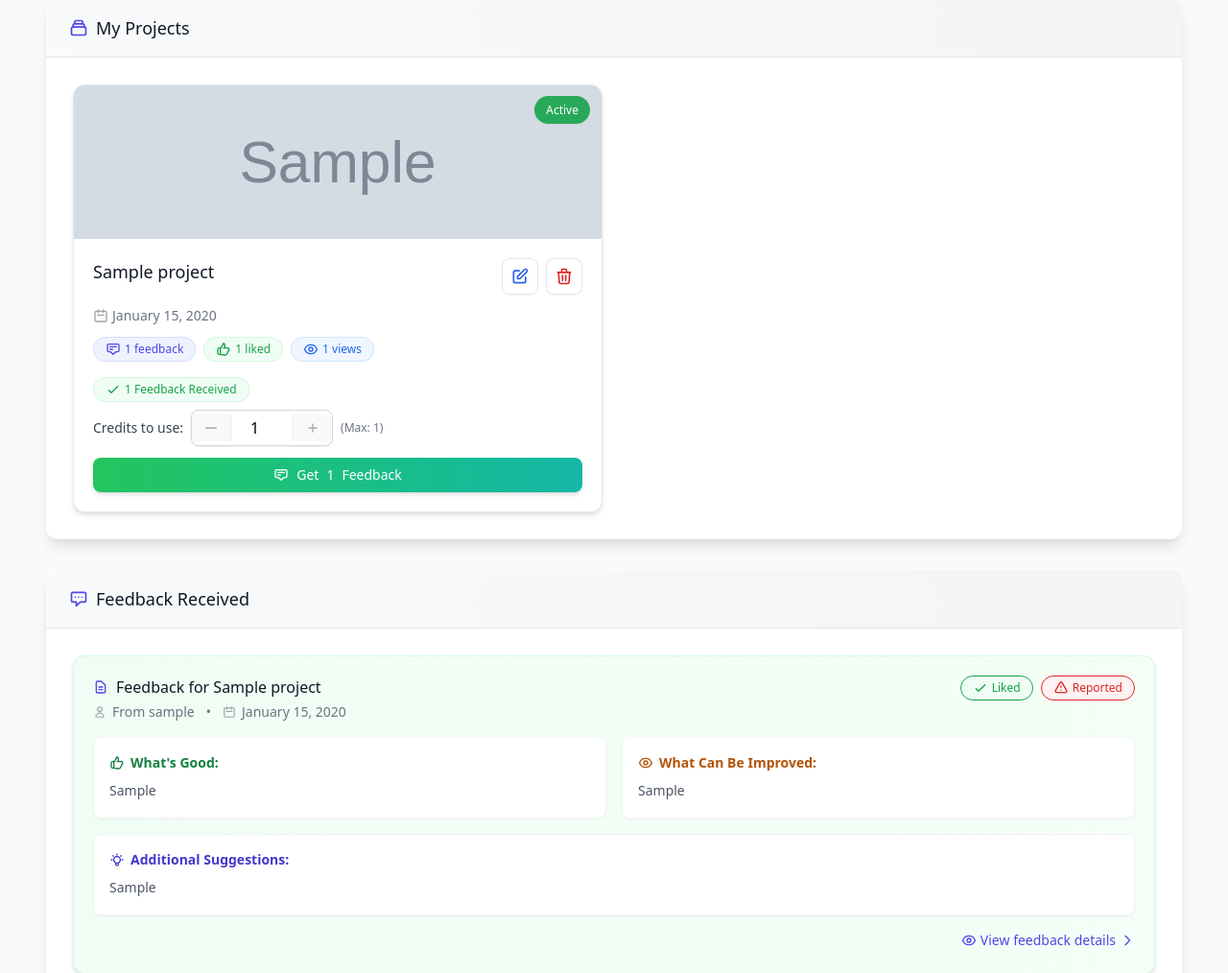
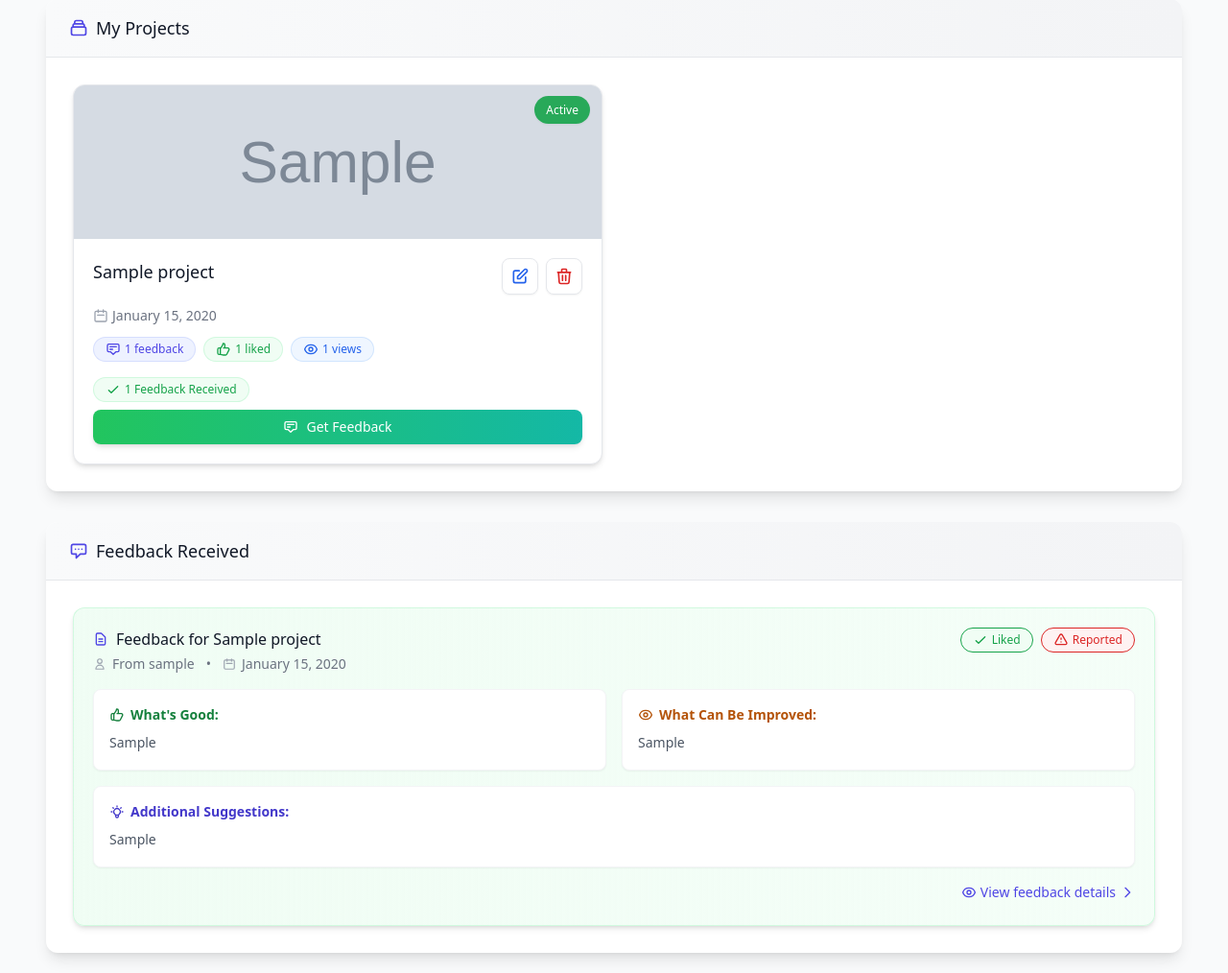
Before and after one commit to Ernosto0/Feedbackloop, a Django app: page /profile/ in a window 1280 px wide. Shown: the part 737-1751 px from the top of the page at 96% size. Run offline with Django 5.2, Linux system fonts and the light colour scheme; a user stored in the database is signed in; tables that the repository leaves empty hold one stand-in row (values such as "Sample post"); grey boxes marked "Sample" are stand-in pictures; data that the repository does not hold is empty; some libraries are stand-ins or nearby versions.

Commit message:
Refactor profile template to streamline feedback request process + bug fix

```diff
--- a/templates/core/profile.html
+++ b/templates/core/profile.html
@@ -238,61 +238,17 @@
                                 </div>
                                 {% endif %}
 
-                                {% if user.profile.credits > 0 %}
-                                <div class="flex items-center gap-2 mb-3">
-                                    <label for="credit-input-{{ project.id }}" class="text-sm font-medium text-gray-700">Credits to use:</label>
-                                    <div class="flex items-center border border-gray-300 rounded-lg overflow-hidden shadow-sm">
-                                        <button
-                                            type="button"
-                                            onclick="decrementCredits('credit-input-{{ project.id }}')"
-                                            class="px-3 py-1.5 bg-gray-100 hover:bg-gray-200 border-r border-gray-300 focus:outline-none transition-colors"
-                                            aria-label="Decrease credits">
-                                            <svg xmlns="http://www.w3.org/2000/svg" class="h-4 w-4 text-gray-600" fill="none" viewBox="0 0 24 24" stroke="currentColor">
-                                                <path stroke-linecap="round" stroke-linejoin="round" stroke-width="2" d="M20 12H4" />
-                                            </svg>
-                                        </button>
-                                        <input
-                                            type="number"
-                                            id="credit-input-{{ project.id }}"
-                                            min="1"
-                                            max="{{ user.profile.credits }}"
-                                            value="1"
-                                            class="w-16 py-1.5 px-2 text-center focus:outline-none focus:ring-1 focus:ring-indigo-500"
-                                            aria-label="Number of credits">
-                                        <button
-                                            type="button"
-                                            onclick="incrementCredits('credit-input-{{ project.id }}', {{ user.profile.credits }})"
-                                            class="px-3 py-1.5 bg-gray-100 hover:bg-gray-200 border-l border-gray-300 focus:outline-none transition-colors"
-                                            aria-label="Increase credits">
-                                            <svg xmlns="http://www.w3.org/2000/svg" class="h-4 w-4 text-gray-600" fill="none" viewBox="0 0 24 24" stroke="currentColor">
-                                                <path stroke-linecap="round" stroke-linejoin="round" stroke-width="2" d="M12 6v12M6 12h12" />
-                                            </svg>
-                                        </button>
-                                    </div>
-                                    <span class="text-xs text-gray-500">(Max: {{ user.profile.credits }})</span>
-                                </div>
 
-                                <button
-                                    onclick="getFeedback({{ project.id }}, this, document.getElementById('credit-input-{{ project.id }}').value)"
-                                    class="w-full flex items-center justify-center gap-2 bg-gradient-to-r from-green-500 to-teal-500 hover:from-green-600 hover:to-teal-600 text-white py-2 px-4 rounded-lg shadow-md transition-all duration-300 transform hover:scale-[1.02] text-sm font-medium">
+
+                                <a href="{% url 'get_feedback_page' project_id=project.id %}"
+                                   class="w-full flex items-center justify-center gap-2 bg-gradient-to-r from-green-500 to-teal-500 hover:from-green-600 hover:to-teal-600 text-white py-2 px-4 rounded-lg shadow-md transition-all duration-300 transform hover:scale-[1.02] text-sm font-medium">
                                     <svg xmlns="http://www.w3.org/2000/svg" class="h-4 w-4" fill="none" viewBox="0 0 24 24" stroke="currentColor">
                                         <path stroke-linecap="round" stroke-linejoin="round" stroke-width="2" d="M7 8h10M7 12h4m1 8l-4-4H5a2 2 0 01-2-2V6a2 2 0 012-2h14a2 2 0 012 2v8a2 2 0 01-2 2h-3l-4 4z" />
                                     </svg>
-                                    Get <span id="credit-count-{{ project.id }}">1</span> Feedback
-                                </button>
-                                {% else %}
-                                <div class="bg-amber-50 border border-amber-200 rounded-lg p-3 mb-3 text-sm text-amber-700">
-                                    You need credits to get feedback. Earn credits by giving feedback to others.
-                                </div>
-                                <button
-                                    disabled
-                                    class="w-full flex items-center justify-center gap-2 bg-gray-400 text-white py-2 px-4 rounded-lg shadow-md cursor-not-allowed opacity-70 text-sm font-medium">
-                                    <svg xmlns="http://www.w3.org/2000/svg" class="h-4 w-4" fill="none" viewBox="0 0 24 24" stroke="currentColor">
-                                        <path stroke-linecap="round" stroke-linejoin="round" stroke-width="2" d="M12 15v2m-6 4h12a2 2 0 002-2v-6a2 2 0 00-2-2H6a2 2 0 00-2 2v6a2 2 0 002 2zm10-10V7a4 4 0 00-8 0v4h8z" />
-                                    </svg>
-                                    No Credits Available
-                                </button>
-                                {% endif %}
+                                    Get Feedback
+                                </a>
+
+
                             </div>
                             {% else %}
                             <div class="mt-2">
```
